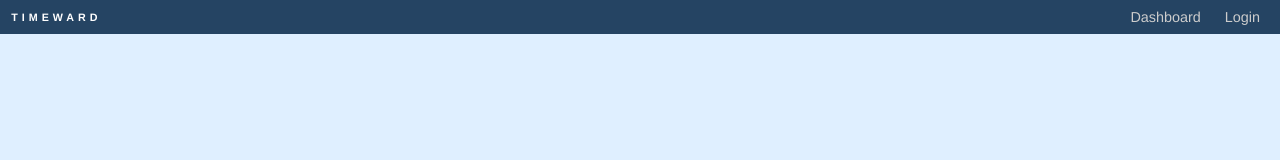
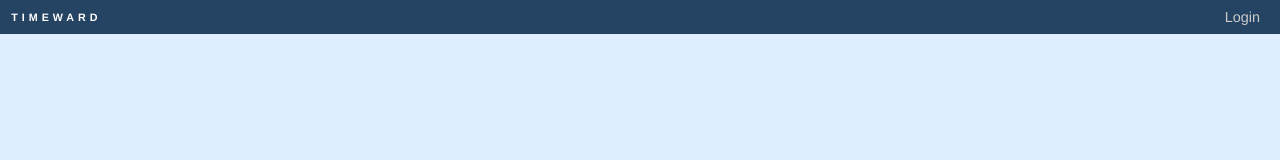
Before and after one commit to rpivo/timeward-react, a React app: page /login in a window 1280 px wide. Shown: the top 160 px of the page. Built offline with nearby package versions, Linux system fonts and the light colour scheme; the HTML template or start-up script is replaced by a standard one.

Commit message:
pass in isAuthorized prop to Header component to update Header elements based on authorization

```diff
--- a/src/components/Header.tsx
+++ b/src/components/Header.tsx
@@ -2,12 +2,16 @@ import React from 'react';
 import { Link } from "react-router-dom";
 import StyledHeader from '@styles/components/Header.styled';
 
-const Header: React.FC = (): JSX.Element =>
+type HeaderProps = {
+  isAuthorized: boolean;
+};
+
+const Header: React.FC<HeaderProps> = ({ isAuthorized }: HeaderProps): JSX.Element =>
   <StyledHeader>
     <h6><Link to="/dashboard">TIMEWARD</Link></h6>
     <nav>
-      <Link to="/dashboard">Dashboard</Link>
-      <Link to="/login">Login</Link>
+      {isAuthorized && <Link to="/dashboard">Dashboard</Link>}
+      <Link to="/login">{isAuthorized ? 'Account' : 'Login'}</Link>
     </nav>
   </StyledHeader>;
 
```
Also changed, not shown: 1 other file (tests, documents, lock files or other folders).
